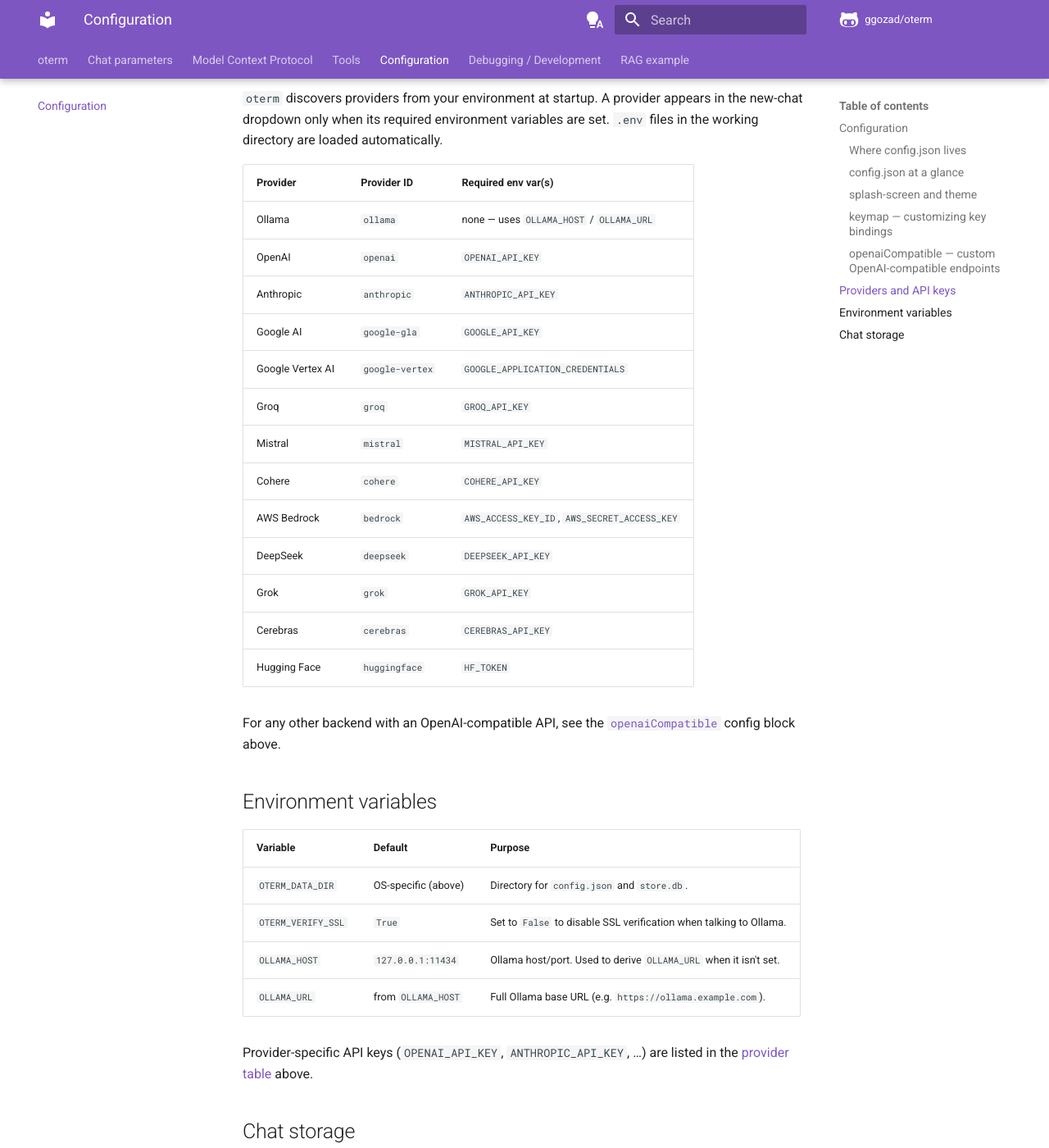
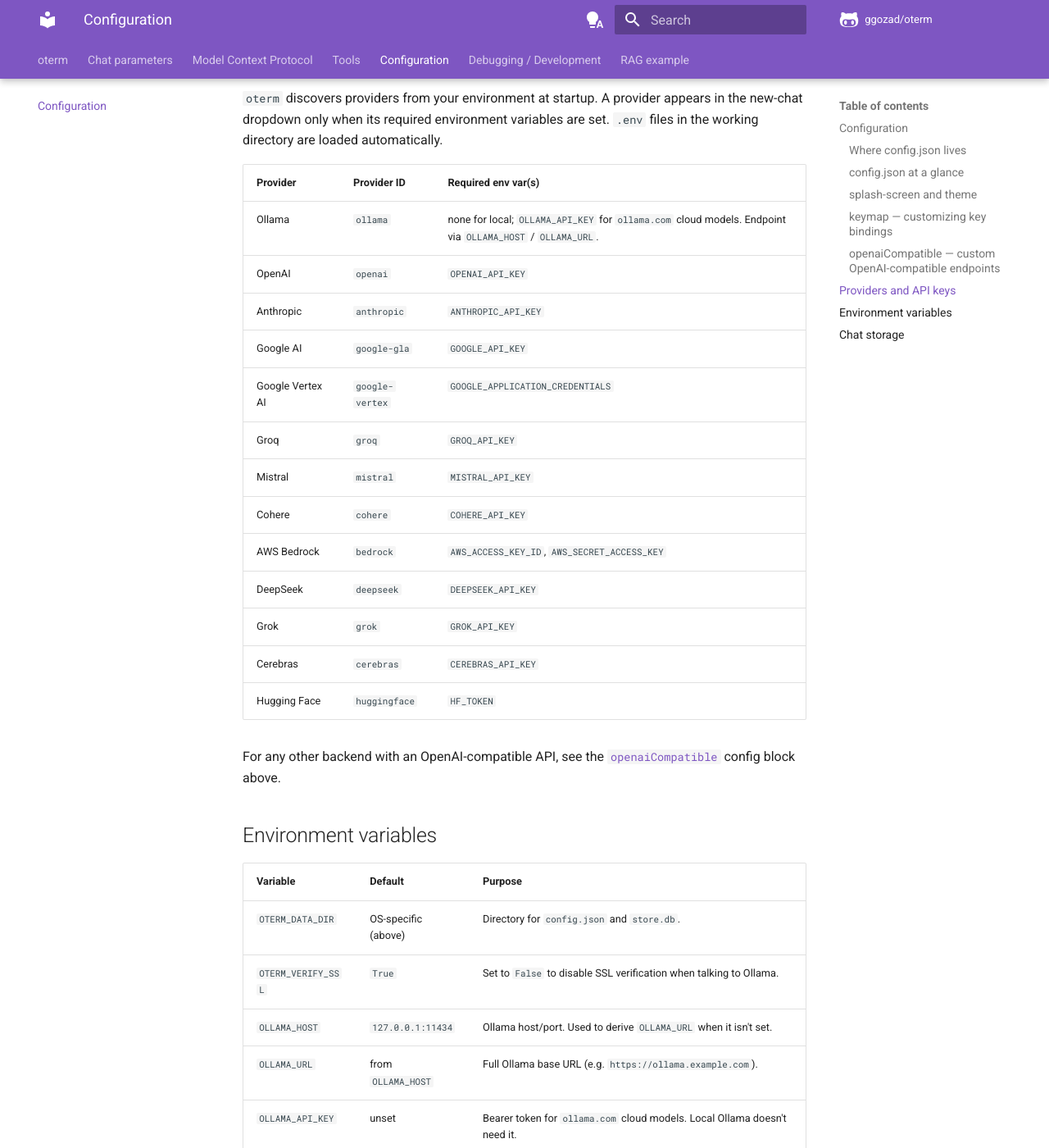
Before and after one commit to ggozad/oterm, an MkDocs documentation site: the page built from docs/app_config.md, in a window 1280 px wide and 1400 px high, scrolled down 2787 px. Shown: the whole window at 82% size. Built offline with MkDocs 1.6.1 and Material for MkDocs 9.7.7, drawn with Linux system fonts in a browser that asks for light colours; comment, search, counter and statistics services are not loaded.

Commit message:
Document OLLAMA_API_KEY

```diff
--- a/docs/app_config.md
+++ b/docs/app_config.md
@@ -101,7 +101,7 @@
 
 | Provider          | Provider ID       | Required env var(s)                             |
 | ----------------- | ----------------- | ----------------------------------------------- |
-| Ollama            | `ollama`          | none — uses `OLLAMA_HOST` / `OLLAMA_URL`        |
+| Ollama            | `ollama`          | none for local; `OLLAMA_API_KEY` for `ollama.com` cloud models. Endpoint via `OLLAMA_HOST` / `OLLAMA_URL`. |
 | OpenAI            | `openai`          | `OPENAI_API_KEY`                                |
 | Anthropic         | `anthropic`       | `ANTHROPIC_API_KEY`                             |
 | Google AI         | `google-gla`      | `GOOGLE_API_KEY`                                |
@@ -125,6 +125,7 @@
 | `OTERM_VERIFY_SSL`   | `True`               | Set to `False` to disable SSL verification when talking to Ollama.      |
 | `OLLAMA_HOST`        | `127.0.0.1:11434`    | Ollama host/port. Used to derive `OLLAMA_URL` when it isn't set.        |
 | `OLLAMA_URL`         | from `OLLAMA_HOST`   | Full Ollama base URL (e.g. `https://ollama.example.com`).               |
+| `OLLAMA_API_KEY`     | unset                | Bearer token for `ollama.com` cloud models. Local Ollama doesn't need it. |
 
 Provider-specific API keys (`OPENAI_API_KEY`, `ANTHROPIC_API_KEY`, …) are listed in the [provider table](#providers-and-api-keys) above.
 
```
